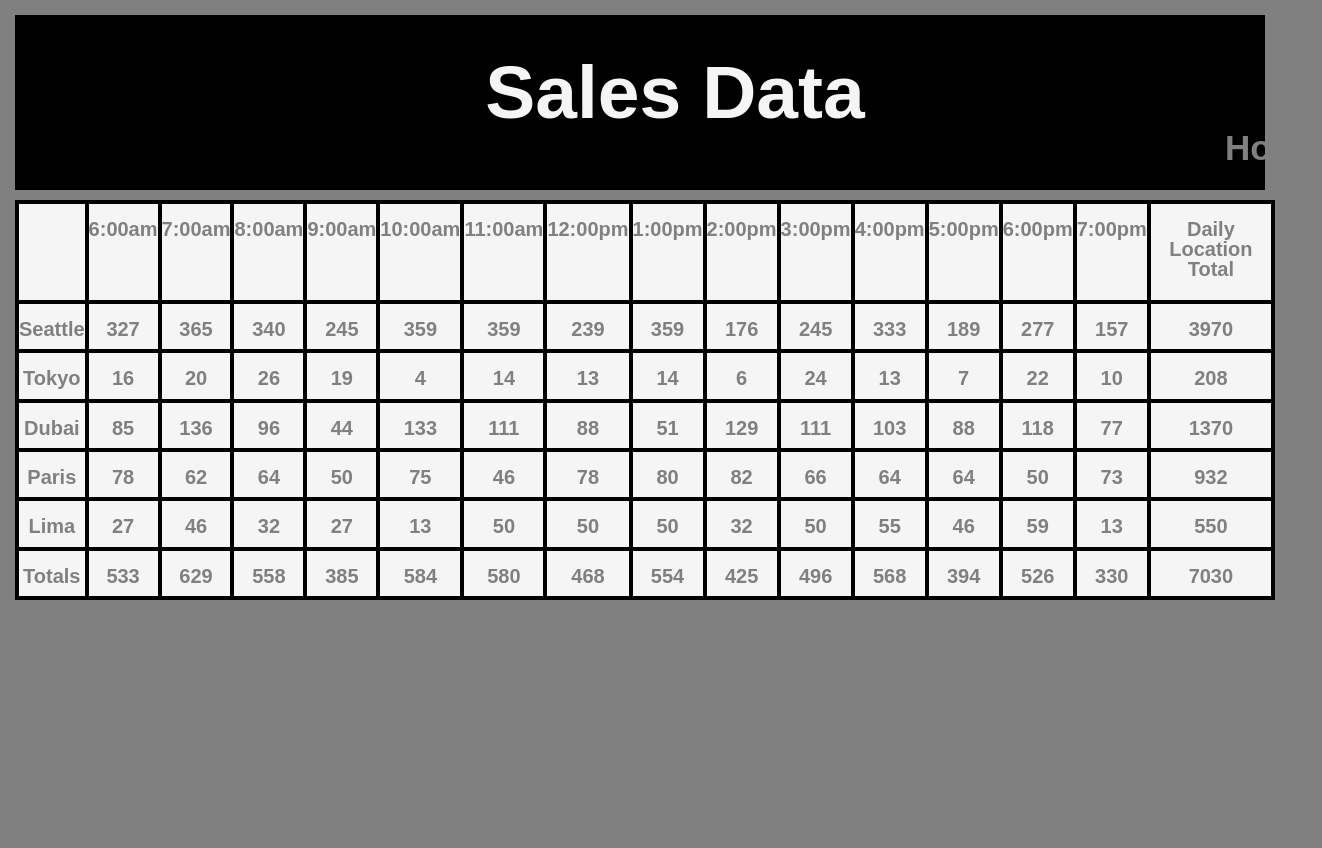
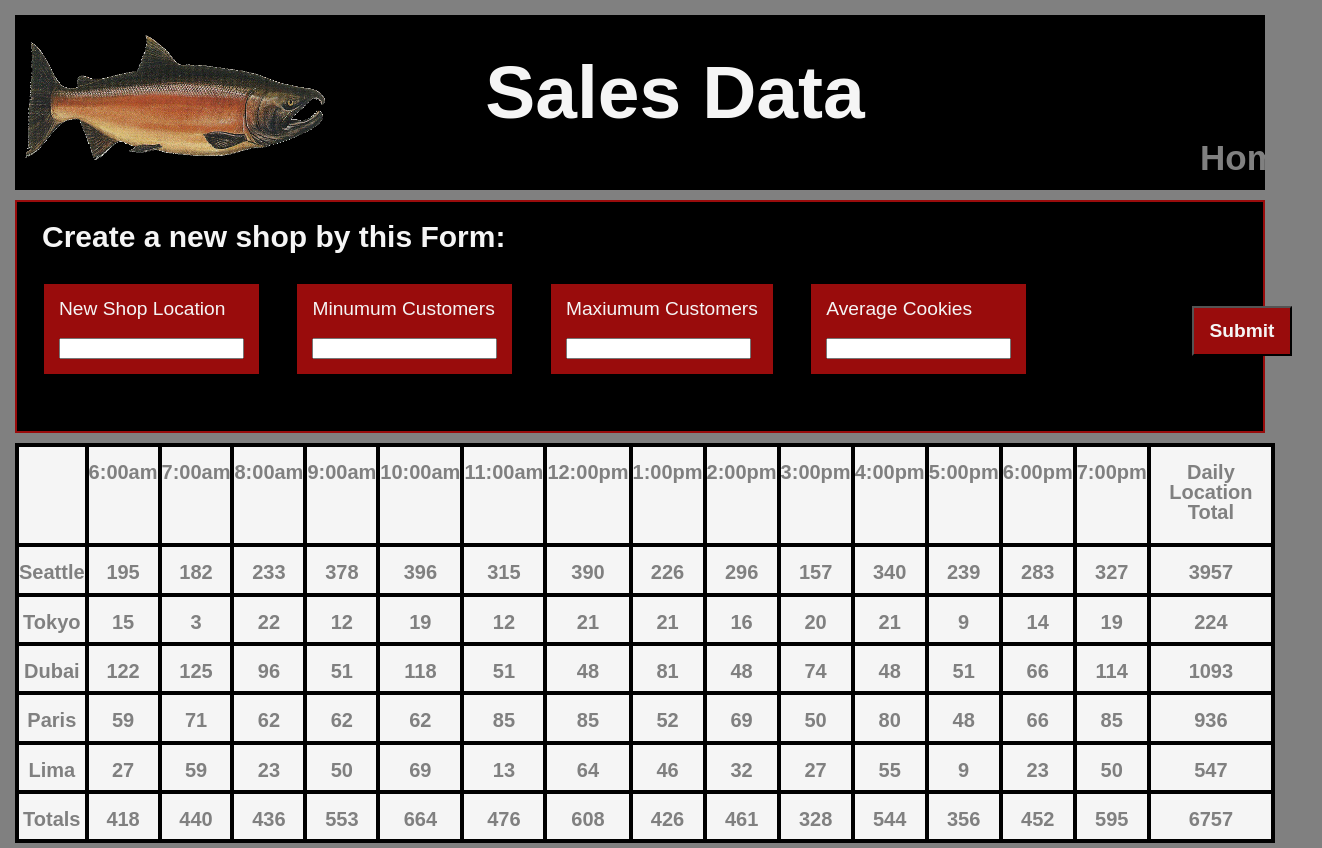
Before and after one commit to Ahmad-AbuOsbeh/cookie-stand, a plain HTML site: page sales.html in a window 1280 px wide. Shown: the whole page, 1322 px wide, since content can reach past the window. Before the commit the page ends 800 px from the top, so only its background shows below. Drawn offline with Linux system fonts and the light colour scheme.

Commit message:
added form and event

```diff
--- a/css/style.css
+++ b/css/style.css
@@ -25,9 +25,69 @@ table td,th{
     color: gray;
     font-size: 35px;
     font-weight: bolder;
-    margin-left: 1200px;
+    margin-left: 1175px;
+    position: relative;
+    bottom: 20px;
+
 }
 
+/*CSS for th form */
+
+fieldset{
+    border: 2px solid rgb(153, 12, 12);
+    margin: 10px;
+    background-color: black;
+}
+
+fieldset h3{
+    text-align: left;
+    font-size: 30px;
+    font-weight: bolder;
+    color: whitesmoke;
+    margin: 10px;
+    padding-top: 10px;
+    padding-left: 15px;
+}
+
+.divform{
+    border: 2px solid black;
+    font-size: larger;
+    font-weight: bold;
+    margin: 5px;
+    padding: 15px;
+    /* margin-left: 10px; */
+    width: fit-content;
+    display: inline-block;
+    margin-left: 25px;
+    background-color: rgb(153, 12, 12);
+    /* border-radius: 2%; */
+    margin-top: 20px;
+}
+
+.divform label{
+    /* margin-bottom: -25px; */
+    color: whitesmoke;
+    font-weight: lighter;
+}
+
+.submit{
+    width: fit-content;
+    /* border: yellow solid 2px; */
+    /* margin-left: 1000px; */
+    position: relative;
+    left: 1175px;
+    bottom: 75px;
+    /* margin-bottom: 20px; */
+}
+
+.submit input{
+    width: 100px;
+    height: 50px;
+    font-size: larger;
+    font-weight: bolder;
+    background-color:rgb(153, 12, 12) ;
+    color: whitesmoke;
+}
 
 /* CSS for index.html file */
 
--- a/js/app.js
+++ b/js/app.js
@@ -3,43 +3,10 @@
 let workingHours=['6:00am','7:00am','8:00am','9:00am','10:00am','11:00am','12:00pm','1:00pm','2:00pm','3:00pm','4:00pm','5:00pm','6:00pm','7:00pm'];
 // let shopsLocations=['Seattle','Tokyo','Dubai','Paris','Lima	'];
 
-//calculate random number
-function gitCustNumPerHour(min, max) {
+//making function to calculate a random number
+function gitCustRandomNumber(min, max) {
   return Math.floor(Math.random() * (max - min)) + min;
 }
-//some global DOM commands here
-
-let parent=document.getElementById('parent');
-console.log(parent);
-
-//add table tag
-
-let table=document.createElement('table');
-parent.appendChild(table);
-
-//add first row
-let fisrtRow=document.createElement('tr');
-table.appendChild(fisrtRow);
-
-//add 1st (empty) table header for the first row
-
-let tableHeader=document.createElement('th');
-fisrtRow.appendChild(tableHeader);
-tableHeader.textContent='  ';
-
-//add 14 table header for working hours
-
-for (let i = 0; i < workingHours.length; i++) {
-  let tableHeader2_15=document.createElement('th');
-  fisrtRow.appendChild(tableHeader2_15);
-  tableHeader2_15.textContent=workingHours[i];
-}
-
-//add 16th table header (total cookies)
-
-let tableHeader16=document.createElement('th');
-fisrtRow.appendChild(tableHeader16);
-tableHeader16.textContent='Daily\nLocation\nTotal';
 
 //make shop constructor to make one object foe each shop
 //add this allShops array to store all objects data for each shop in one array, then we can invoked any content from it.
@@ -61,7 +28,7 @@ function Shop(name,minCust,maxCust,avgCookies) {
 Shop.prototype.calculatingCustomers=function () {
 
   for (let i = 0; i < workingHours.length; i++) {
-    this.totalCustPerHour.push(gitCustNumPerHour(this.minNumOfCust,this.maxNumOfCust));
+    this.totalCustPerHour.push(gitCustRandomNumber(this.minNumOfCust,this.maxNumOfCust));
 
   }
   console.log(this.totalCustPerHour);
@@ -77,6 +44,48 @@ Shop.prototype.clcultingCookiesPerHour=function () {
   console.log(this.totalCookiesPerDay);
 
 };
+
+//start steps to make the table and render the results
+
+//some global DOM commands here
+
+let parent=document.getElementById('parent');
+console.log(parent);
+
+//add table tag
+
+let table=document.createElement('table');
+parent.appendChild(table);
+
+//make function to add the Header of the table to creating the header
+
+function makingTableHeader() {
+
+  //add first row
+  let fisrtRow=document.createElement('tr');
+  table.appendChild(fisrtRow);
+
+  //add 1st (empty) table header for the first row
+
+  let tableHeader=document.createElement('th');
+  fisrtRow.appendChild(tableHeader);
+  tableHeader.textContent='  ';
+
+  //add 14 table header for working hours
+
+  for (let i = 0; i < workingHours.length; i++) {
+    let tableHeader2_15=document.createElement('th');
+    fisrtRow.appendChild(tableHeader2_15);
+    tableHeader2_15.textContent=workingHours[i];
+  }
+
+  //add 16th table header (total cookies)
+
+  let tableHeader16=document.createElement('th');
+  fisrtRow.appendChild(tableHeader16);
+  tableHeader16.textContent='Daily\nLocation\nTotal';
+}
+
 
 //make 3rd method to store each shop(object) data in the table
 Shop.prototype.renderTable=function () {
@@ -109,27 +118,6 @@ Shop.prototype.renderTable=function () {
 
 
 };
-//create 5 objects, one for each location////////////////////////////////////////
-
-//make new object by shop constructor for Seattle location
-let Seattle= new Shop('Seattle',23,65,6.3);
-console.log('object1',Seattle);
-
-//make new object by shop constructor for Tokyo location
-let Tokyo= new Shop('Tokyo',3,24,1.2);
-console.log('object2',Tokyo);
-
-//make new object by shop constructor for Dubai location
-let Dubai= new Shop('Dubai',11,38,3.7);
-console.log('object3',Dubai);
-
-//make new object by shop constructor for Paris location
-let Paris= new Shop('Paris',20,38,2.3);
-console.log('object4',Paris);
-
-//make new object by shop constructor for Lima location
-let Lima= new Shop('Lima',2,16,4.6);
-console.log('object5',Lima);
 
 //make 4th method to calculate total cookies for each shop per hour and final total of all shops per day
 function renderFooterRow () {
@@ -159,6 +147,7 @@ function renderFooterRow () {
     console.log('at 6 am cookies for each shop',totalOfEachHourAllShops);
     footerCell_2_15.textContent=totalOfEachHourAllShops;
     // footerCell_2_15.style.border='2px solid red';
+
     //most important thing to zero the value of some hour sums, to go to the first agin to clculate total of next hour whitout accumalation of the previous hour.
     totalOfEachHourAllShops=0;
   }
@@ -178,27 +167,126 @@ function renderFooterRow () {
 
 }
 
+//create 5 objects, one for each location////////////////////////////////////////
 
-//calling all three functions
-Seattle.calculatingCustomers();
-Seattle.clcultingCookiesPerHour();
-Seattle.renderTable();
+//make new object by shop constructor for Seattle location
+let Seattle= new Shop('Seattle',23,65,6.3);
+console.log('object1',Seattle);
 
-Tokyo.calculatingCustomers();
-Tokyo.clcultingCookiesPerHour();
-Tokyo.renderTable();
+//make new object by shop constructor for Tokyo location
+let Tokyo= new Shop('Tokyo',3,24,1.2);
+console.log('object2',Tokyo);
 
-Dubai.calculatingCustomers();
-Dubai.clcultingCookiesPerHour();
-Dubai.renderTable();
+//make new object by shop constructor for Dubai location
+let Dubai= new Shop('Dubai',11,38,3.7);
+console.log('object3',Dubai);
 
-Paris.calculatingCustomers();
-Paris.clcultingCookiesPerHour();
-Paris.renderTable();
+//make new object by shop constructor for Paris location
+let Paris= new Shop('Paris',20,38,2.3);
+console.log('object4',Paris);
 
-Lima.calculatingCustomers();
-Lima.clcultingCookiesPerHour();
-Lima.renderTable();
+//make new object by shop constructor for Lima location
+let Lima= new Shop('Lima',2,16,4.6);
+console.log('object5',Lima);
+
+
+/*
+now I have in the above:
+- three general functions
+    1-gitCustRandomNumber : its already called in other function above.
+    2-makingTableHeader : I have to call it down
+    3-renderFooterRow : I have to call it down
+
+- three prototype functions
+  1-calculatingCustomers
+  2-clcultingCookiesPerHour
+  3-renderTable
+
+  I will call these prototype functions by for loop.
+
+*/
+
+//calling the table header function
+makingTableHeader();
+
+// calling all three prototypes functions
+// for (let x = 0; x < allShops.length; x++) {
+//   allShops[x].calculatingCustomers();
+//   allShops[x].clcultingCookiesPerHour();
+//   allShops[x].renderTable();
+
+// }
+
+//calling the form from HTML (sales.html)
+let button=document.getElementById('shopForm');
+button.addEventListener('submit',submitterFunction);
+
+//define a function to make the submission process
+function submitterFunction(event) {
+
+  //prevent defualt behaviour of form tag
+  event.preventDefault();
+  console.log('event',event);
+
+  //define 4 variables to store the inputted values
+  let shopName=event.target.shopNameField.value;
+  console.log('shopname',shopName);
+
+  let minCustumers=event.target.minCustField.value;
+  console.log('minCustumers',minCustumers);
+
+  let maxCustumers=event.target.maxCustField.value;
+  console.log('maxCustumers',maxCustumers);
+
+  let avgCookies2=event.target.avgCookiesField.value;
+  console.log('avgCookies2',avgCookies2);
+
+  //make a new object for the new shop location
+  let addNewShopLocation= new Shop(shopName,minCustumers,maxCustumers,avgCookies2);
+  console.log('addNewShopLocation',addNewShopLocation);
+  console.log('allShops data',allShops);
+
+  /*call these two functions here not in the for loope, becuase already its calculated for all shops except the final one that will added by the submitter function.
+
+  also,thier values in other objects still exist.
+  but the render table content will be deleted,therefore we need to run the rendertable prototype function again by the next for loop in the submitter function.*/
+  addNewShopLocation.calculatingCustomers();
+  addNewShopLocation.clcultingCookiesPerHour();
+
+  // call the div parent that contains the table
+  let emptyPage=document.getElementById('parent');
+
+  //make this div is empty
+  emptyPage.textContent='';
+
+  //create the table again, by its global variable
+  table=document.createElement('table');
+  parent.appendChild(table);
+
+  //make the header again after deleting
+  makingTableHeader();
+
+  //render the content of allshops array again in the table
+  for (let j = 0; j < allShops.length; j++) {
+    // allShops[j].calculatingCustomers();
+    // allShops[j].clcultingCookiesPerHour();
+    allShops[j].renderTable();
+
+  }
+  //render the footer again after deleting
+  renderFooterRow();
+
+
+}
+
+//calling all three prototypes function to calculate the data, then to render them in the table.
+for (let x = 0; x < allShops.length; x++) {
+  allShops[x].calculatingCustomers();
+  allShops[x].clcultingCookiesPerHour();
+  allShops[x].renderTable();
+
+}
+
 
 
 // console.log('allShops data',allShops);
--- a/sales.html
+++ b/sales.html
@@ -11,11 +11,46 @@
 <body>
     <header>
         <h1>Sales Data</h1>
+        <img src="img/salmon.png" alt="Logo">
         <a id="home" href="index.html">Home</a>
     </header>
-   <div id="parent">
+    <main>
+     <form action="" id="shopForm">
+         <fieldset>
+             <h3>Create a new shop by this Form:</h3>
+          <div class="divform">
+              <label for="shopNameField">New Shop Location</label>
+              <br>
+              <br>
+              <input type="text" id="shopNameField" name='shopNameField'>
+          </div>
+          <div class="divform">
+            <label for="minCustField">Minumum Customers</label>
+            <br>
+            <br>
+            <input type="number" id="minCustField" name='minCustField' step="0.1">
+        </div>
+        <div class="divform">
+            <label for="maxCustField">Maxiumum Customers</label>
+            <br>
+            <br>
+            <input type="number" id="maxCustField" name='maxCustField' step="0.1">
+        </div>
+        <div class="divform">
+            <label for="avgCookiesField">Average Cookies</label>
+            <br>
+            <br>
+            <input type="number" id="avgCookiesField" name='avgCookiesField' step="0.1">
+        </div>
+        <div class="submit">
+            <input type="submit">
+        </div>
+        </fieldset>
+     </form>
+        <div id="parent">
 
-       <script src="js/app.js"></script>
-   </div>
+     </div>
+    </main>
+<script src="js/app.js"></script>
 </body>
 </html>
```
Also changed, not shown: 1 other file.
